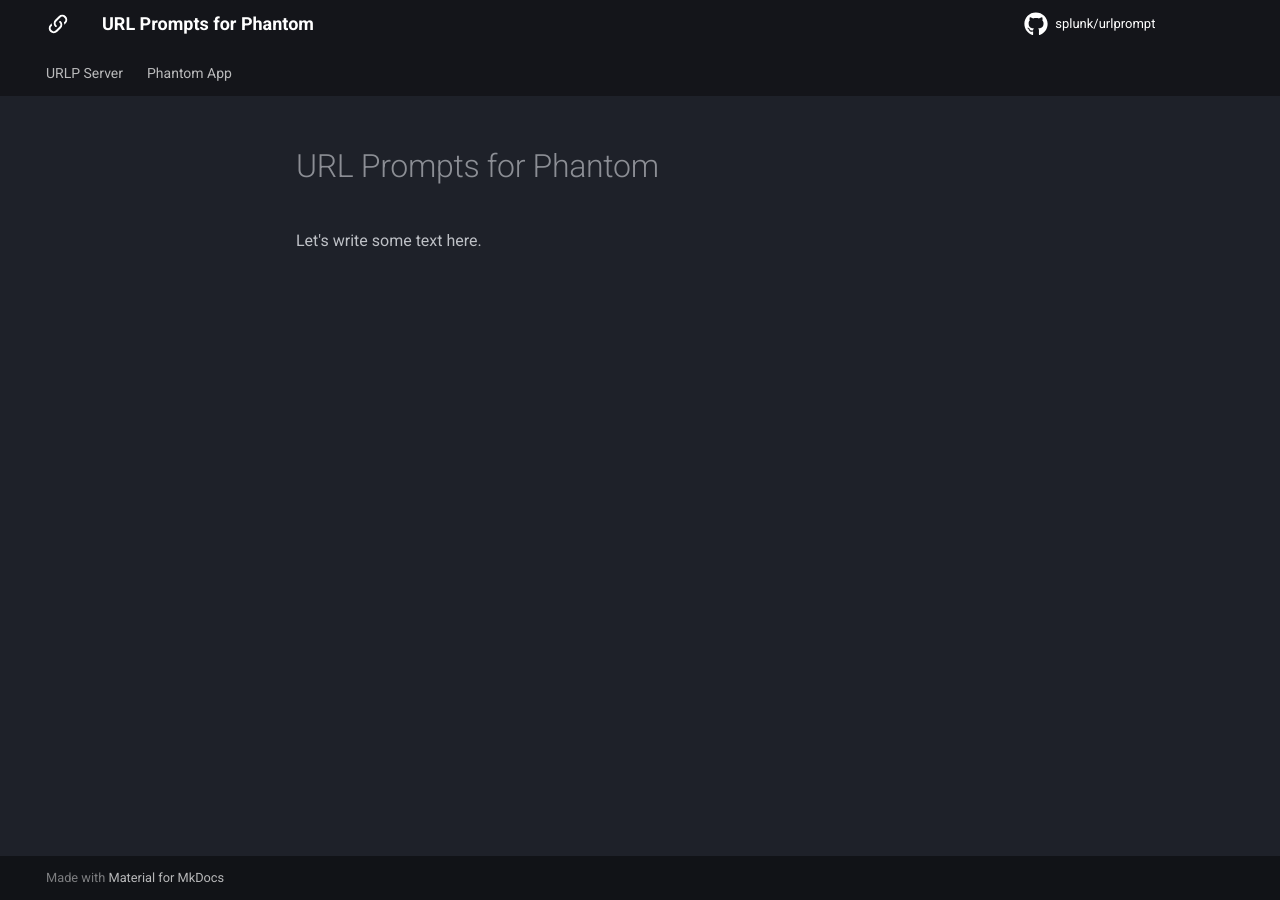
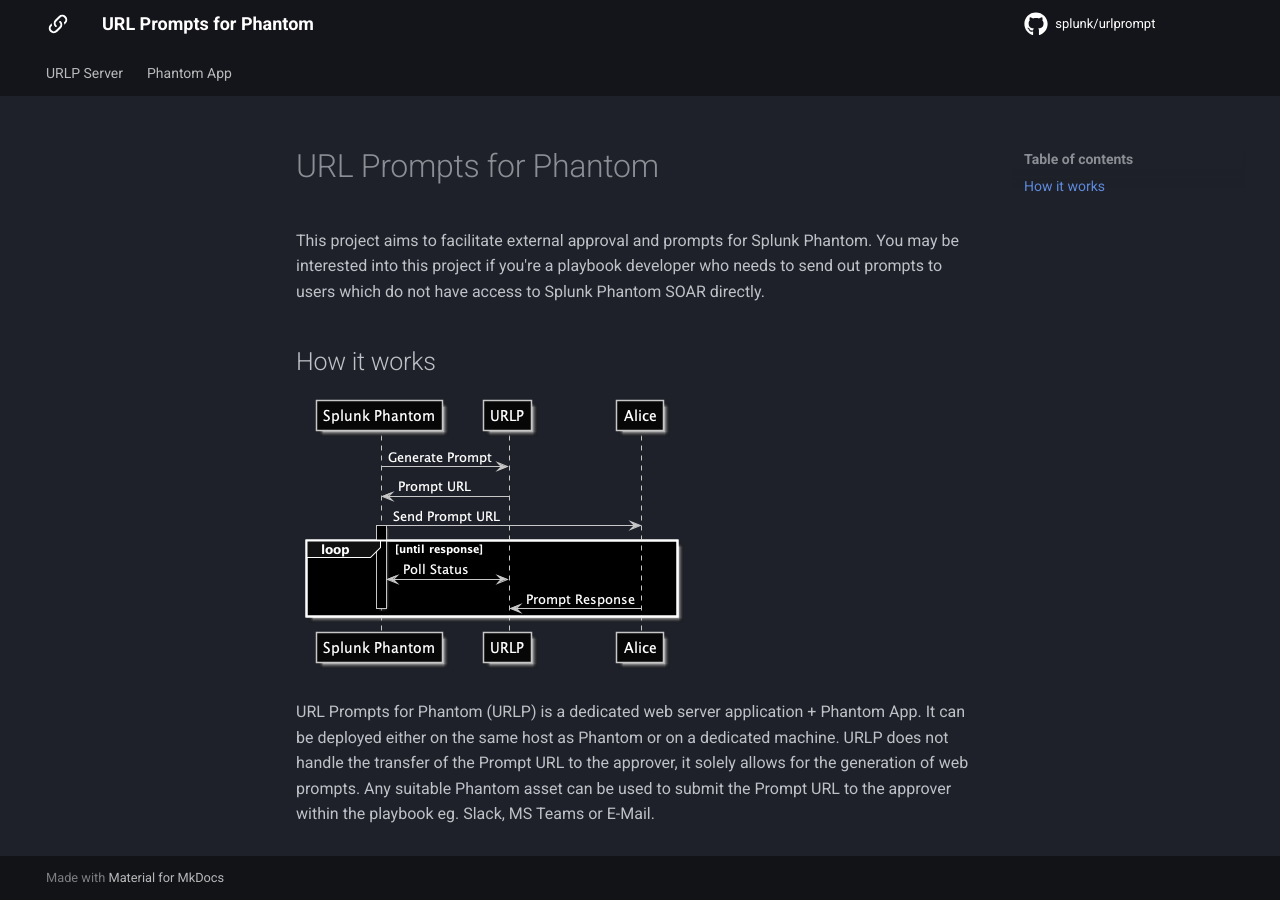
Before and after one commit to splunk/urlprompt, an MkDocs documentation site: the page built from docs/index.md, in a window 1280 px wide. Built offline with MkDocs 1.6.1 and Material for MkDocs 9.7.7, drawn with Linux system fonts in a browser that asks for light colours; comment, search, counter and statistics services are not loaded.

Commit message:
add a picture

```diff
--- a/docs/index.md
+++ b/docs/index.md
@@ -1,3 +1,11 @@
 # URL Prompts for Phantom
 
-Let's write some text here.
+This project aims to facilitate external approval and prompts for Splunk Phantom. You may be interested into this project if you're a playbook developer
+who needs to send out prompts to users which do not have access to Splunk Phantom SOAR directly.
+
+
+## How it works
+
+![](./assets/diagrams/out/overview.png)
+
+URL Prompts for Phantom (URLP) is a dedicated web server application + Phantom App. It can be deployed either on the same host as Phantom or on a dedicated machine. URLP does not handle the transfer of the Prompt URL to the approver, it solely allows for the generation of web prompts. Any suitable Phantom asset can be used to submit the Prompt URL to the approver within the playbook eg. Slack, MS Teams or E-Mail.
```
Also changed, not shown: docs/assets/diagrams/out/overview.png (added), 2 other files.
